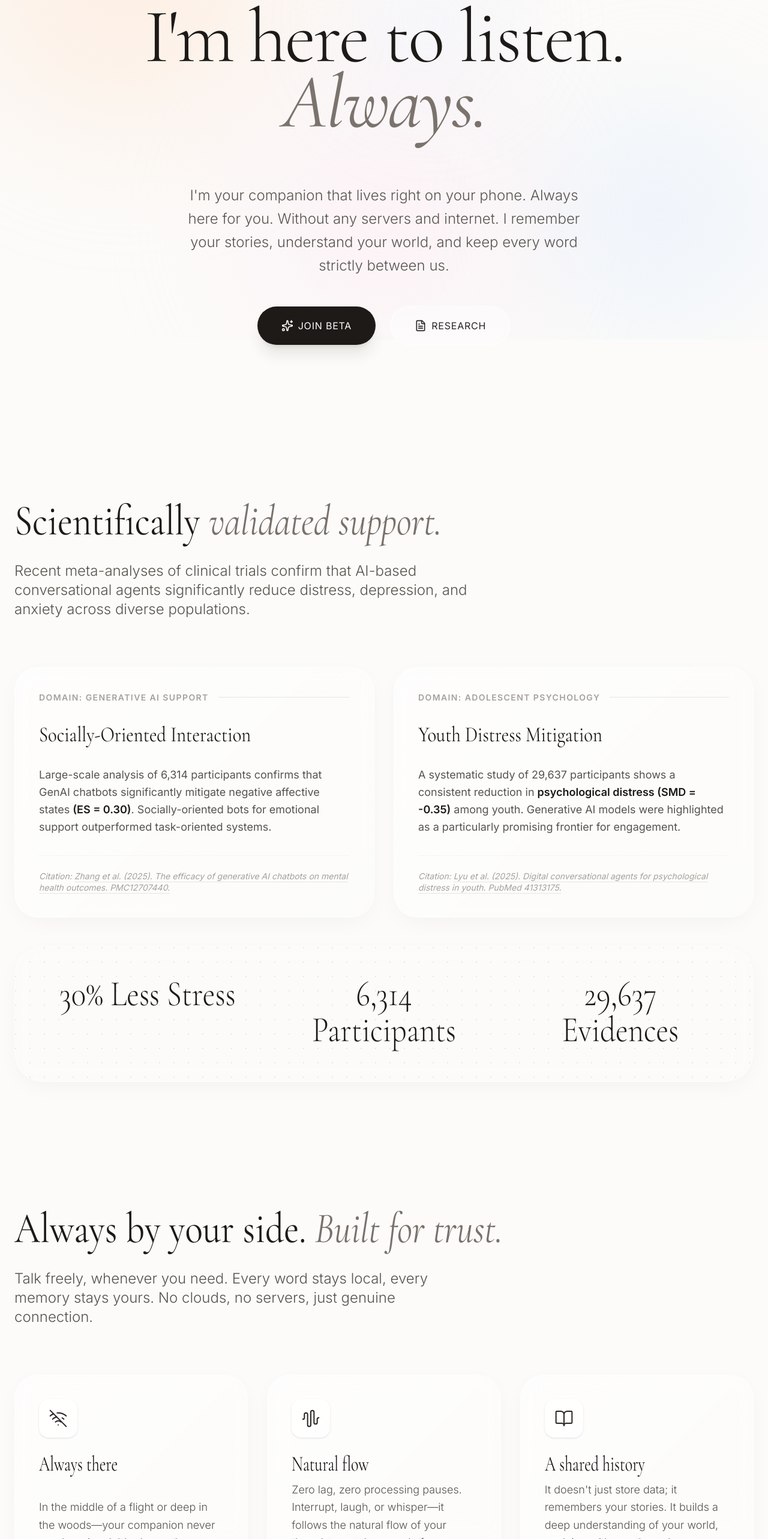
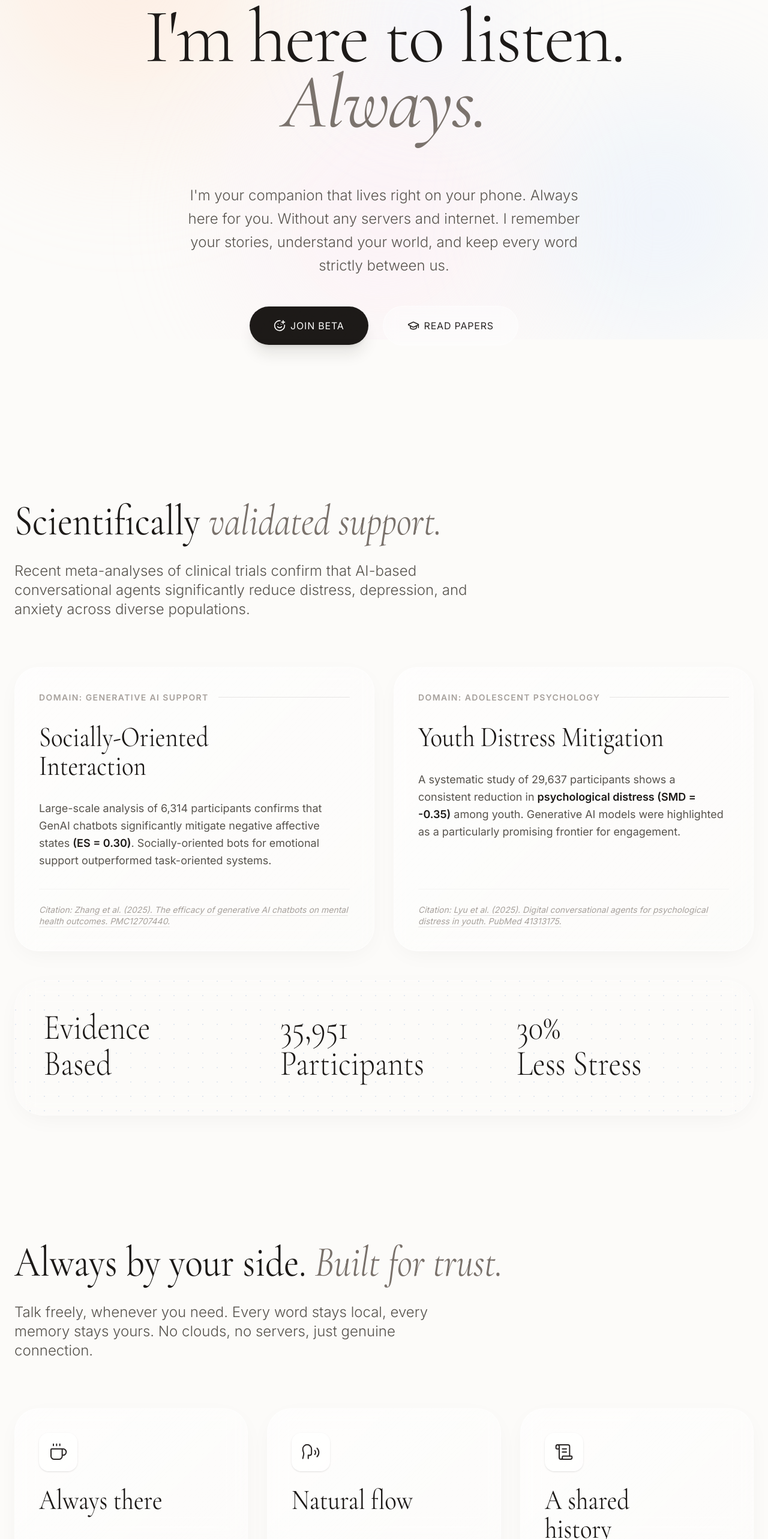
Before and after one commit to condr-at/voice-companion-app-website, a React (Vite) app: page / in a window 1280 px wide. Shown: the part 234-2800 px from the top of the page at 60% size. Built offline with nearby package versions, Linux system fonts and the light colour scheme.

Commit message:
Icins and texts

```diff
--- a/src/components/ComingSoon.jsx
+++ b/src/components/ComingSoon.jsx
@@ -2,7 +2,7 @@ import React from 'react';
 import SectionHeader from './ui/SectionHeader';
 import Card from './ui/Card';
 import Badge from './ui/Badge';
-import { IconImage, IconFileText } from './ui/Icons';
+import { IconScanEye, IconScrollText } from './ui/Icons';
 
 const ComingSoonItem = ({ icon: Icon, title, description, delay }) => (
     <Card className="justify-between min-h-[320px]" delay={delay}>
@@ -10,7 +10,7 @@ const ComingSoonItem = ({ icon: Icon, title, description, delay }) => (
             <div className="w-16 h-16 rounded-2xl bg-white/60 flex items-center justify-center text-stone-800 mb-6 shadow-sm">
                 <Icon className="w-8 h-8" />
             </div>
-            <h3 className="text-4xl text-stone-900 mb-2 font-normal">
+            <h3 className="text-5xl text-stone-900 mb-2 font-normal no-squeeze">
                 <span className="editorial">{title}</span>
             </h3>
         </div>
@@ -35,13 +35,13 @@ const ComingSoon = () => {
 
                 <div className="grid grid-cols-1 md:grid-cols-2 gap-8">
                     <ComingSoonItem
-                        icon={IconImage}
+                        icon={IconScanEye}
                         title="Your world visually"
                         description="Show me a photo or image during our conversation. I'll understand it and we'll discuss it together."
                         delay="100ms"
                     />
                     <ComingSoonItem
-                        icon={IconFileText}
+                        icon={IconScrollText}
                         title="Your life story"
                         description="Share text files—your journal entries, notes, wishlists, ideas. I'll remember it all."
                         delay="200ms"
--- a/src/components/Features.jsx
+++ b/src/components/Features.jsx
@@ -1,7 +1,7 @@
 import React from 'react';
 import Card from './ui/Card';
 import SectionHeader from './ui/SectionHeader';
-import { IconOffline, IconFlow, IconStories } from './ui/Icons';
+import { IconCoffee, IconSpeech, IconScrollText } from './ui/Icons';
 
 const FeatureItem = ({ icon: Icon, title, description, delay }) => (
     <Card className="justify-between min-h-[320px]" delay={delay}>
@@ -9,7 +9,7 @@ const FeatureItem = ({ icon: Icon, title, description, delay }) => (
             <div className="w-16 h-16 rounded-2xl bg-white/60 flex items-center justify-center text-stone-800 mb-6 shadow-sm">
                 <Icon className="w-8 h-8" />
             </div>
-            <h3 className="text-4xl text-stone-900 mb-2 font-normal">
+            <h3 className="text-5xl text-stone-900 mb-2 font-normal no-squeeze">
                 <span className="editorial">{title}</span>
             </h3>
         </div>
@@ -30,19 +30,19 @@ const Features = () => {
                 />
                 <div className="grid grid-cols-1 lg:grid-cols-3 gap-8">
                     <FeatureItem
-                        icon={IconOffline}
+                        icon={IconCoffee}
                         title="Always there"
                         description="In the middle of a flight or deep in the woods—your companion never needs a signal. It’s always there when you need to talk."
                         delay="0ms"
                     />
                     <FeatureItem
-                        icon={IconFlow}
+                        icon={IconSpeech}
                         title="Natural flow"
                         description="Zero lag, zero processing pauses. Interrupt, laugh, or whisper—it follows the natural flow of your thoughts, not the speed of your internet."
                         delay="100ms"
                     />
                     <FeatureItem
-                        icon={IconStories}
+                        icon={IconScrollText}
                         title="A shared history"
                         description="It doesn't just store data; it remembers your stories. It builds a deep understanding of your world, evolving with you through every conversation."
                         delay="200ms"
--- a/src/components/Hero.jsx
+++ b/src/components/Hero.jsx
@@ -2,7 +2,7 @@ import React from 'react';
 import { scrollToSection } from '../utils/scroll';
 import Button from './ui/Button';
 import Badge from './ui/Badge';
-import { IconMagic, IconFileText } from './ui/Icons';
+import { IconSmilePlus, IconGraduationCap } from './ui/Icons';
 
 const Hero = () => {
     return (
@@ -23,15 +23,15 @@ const Hero = () => {
             </p>
 
             <div className="flex flex-col sm:flex-row items-center justify-center gap-6 reveal" style={{ transitionDelay: '400ms' }}>
-                <Button variant="heroPrimary" icon={IconMagic}>
+                <Button variant="heroPrimary" icon={IconSmilePlus}>
                     Join Beta
                 </Button>
                 <Button
                     variant="heroGlass"
-                    icon={IconFileText}
+                    icon={IconGraduationCap}
                     onClick={() => scrollToSection('#research')}
                 >
-                    Research
+                    Read Papers
                 </Button>
             </div>
         </section>
--- a/src/components/Privacy.jsx
+++ b/src/components/Privacy.jsx
@@ -1,6 +1,6 @@
 import React from 'react';
 import Card from './ui/Card';
-import { IconShield, IconLock, IconBrain } from './ui/Icons';
+import { IconSmartphone, IconEyeOff, IconCloudOff } from './ui/Icons';
 
 const Privacy = () => {
     return (
@@ -24,13 +24,13 @@ const Privacy = () => {
                             <div className="space-y-4 pt-4">
                                 <div className="flex items-center gap-4">
                                     <div className="w-8 h-8 rounded-full bg-white/50 flex items-center justify-center border border-white/60">
-                                        <IconShield className="text-stone-800" />
+                                        <IconSmartphone className="text-stone-800" />
                                     </div>
                                     <span className="text-lg text-stone-800 font-sans font-normal">Nothing ever leaves your phone</span>
                                 </div>
                                 <div className="flex items-center gap-4">
                                     <div className="w-8 h-8 rounded-full bg-white/50 flex items-center justify-center border border-white/60">
-                                        <IconLock className="text-stone-800" />
+                                        <IconEyeOff className="text-stone-800" />
                                     </div>
                                     <span className="text-lg text-stone-800 font-sans font-normal">Your reflections are for your eyes only</span>
                                 </div>
@@ -40,7 +40,7 @@ const Privacy = () => {
                         <div className="aspect-square bg-white/20 rounded-[2.5rem] border border-white/40 flex items-center justify-center relative overflow-hidden backdrop-blur-sm shadow-inner">
                             <div className="absolute inset-0 flex items-center justify-center">
                                 <div className="w-40 h-40 bg-gradient-to-br from-stone-100 to-white rounded-full flex items-center justify-center shadow-2xl relative z-20 border border-white/80">
-                                    <IconBrain className="text-stone-800 opacity-80" />
+                                    <IconCloudOff className="text-stone-800 opacity-80" />
                                 </div>
                                 <div className="absolute w-64 h-64 border border-stone-800/10 rounded-full animate-spin-slow">
                                     <div className="absolute top-0 left-1/2 -translate-x-1/2 -translate-y-2 w-4 h-4 bg-stone-800 rounded-full"></div>
--- a/src/components/Research.jsx
+++ b/src/components/Research.jsx
@@ -19,7 +19,7 @@ const Research = () => {
                             <span className="text-sm font-semibold tracking-widest uppercase font-sans">Domain: Generative AI Support</span>
                             <div className="h-px flex-1 bg-stone-200"></div>
                         </div>
-                        <h3 className="text-4xl text-stone-900 editorial">Socially-Oriented Interaction</h3>
+                        <h3 className="text-5xl text-stone-900 no-squeeze"><span className="editorial">Socially-Oriented Interaction</span></h3>
                         <p className="text-lg text-stone-600 font-sans leading-relaxed">
                             Large-scale analysis of 6,314 participants confirms that GenAI chatbots significantly mitigate negative affective states <span className="text-stone-900 font-semibold">(ES = 0.30)</span>. Socially-oriented bots for emotional support outperformed task-oriented systems.
                         </p>
@@ -35,7 +35,7 @@ const Research = () => {
                             <span className="text-sm font-semibold tracking-widest uppercase font-sans">Domain: Adolescent Psychology</span>
                             <div className="h-px flex-1 bg-stone-200"></div>
                         </div>
-                        <h3 className="text-4xl text-stone-900 editorial">Youth Distress Mitigation</h3>
+                        <h3 className="text-5xl text-stone-900 no-squeeze"><span className="editorial">Youth Distress Mitigation</span></h3>
                         <p className="text-lg text-stone-600 font-sans leading-relaxed">
                             A systematic study of 29,637 participants shows a consistent reduction in <span className="text-stone-900 font-semibold">psychological distress (SMD = -0.35)</span> among youth. Generative AI models were highlighted as a particularly promising frontier for engagement.
                         </p>
@@ -48,15 +48,15 @@ const Research = () => {
                 </div>
 
                 <div className="mt-12 glass-card p-12 rounded-[3rem] data-grid reveal" style={{ transitionDelay: '300ms' }}>
-                    <div className="grid grid-cols-1 md:grid-cols-3 gap-12 text-center">
+                    <div className="grid grid-cols-1 md:grid-cols-3 gap-12">
                         <div>
-                            <div className="text-6xl font-light text-stone-900 mb-2 editorial-center">30% Less Stress</div>
+                            <div className="text-6xl font-light text-stone-900 mb-2 editorial">Evidence Based</div>
                         </div>
                         <div>
-                            <div className="text-6xl font-light text-stone-900 mb-2 editorial-center">6,314 Participants</div>
+                            <div className="text-6xl font-light text-stone-900 mb-2 editorial">35,951 Participants</div>
                         </div>
                         <div>
-                            <div className="text-6xl font-light text-stone-900 mb-2 editorial-center">29,637 Evidences</div>
+                            <div className="text-6xl font-light text-stone-900 mb-2 editorial">30%<br />Less Stress</div>
                         </div>
                     </div>
                 </div>
--- a/src/index.css
+++ b/src/index.css
@@ -74,6 +74,12 @@ h6 {
     font-family: var(--font-sans);
     /* Ensure sans font is never accidentally squeezed if nested */
     transform: scaleX(1);
+}
+
+/* Use to prevent heading squeeze while allowing squeezed inner spans */
+.no-squeeze {
+    transform: scaleX(1);
+    transform-origin: left;
 }
 
 .noise-overlay {
```
Also changed, not shown: src/components/ui/Icons.jsx (+18 -18 lines).
